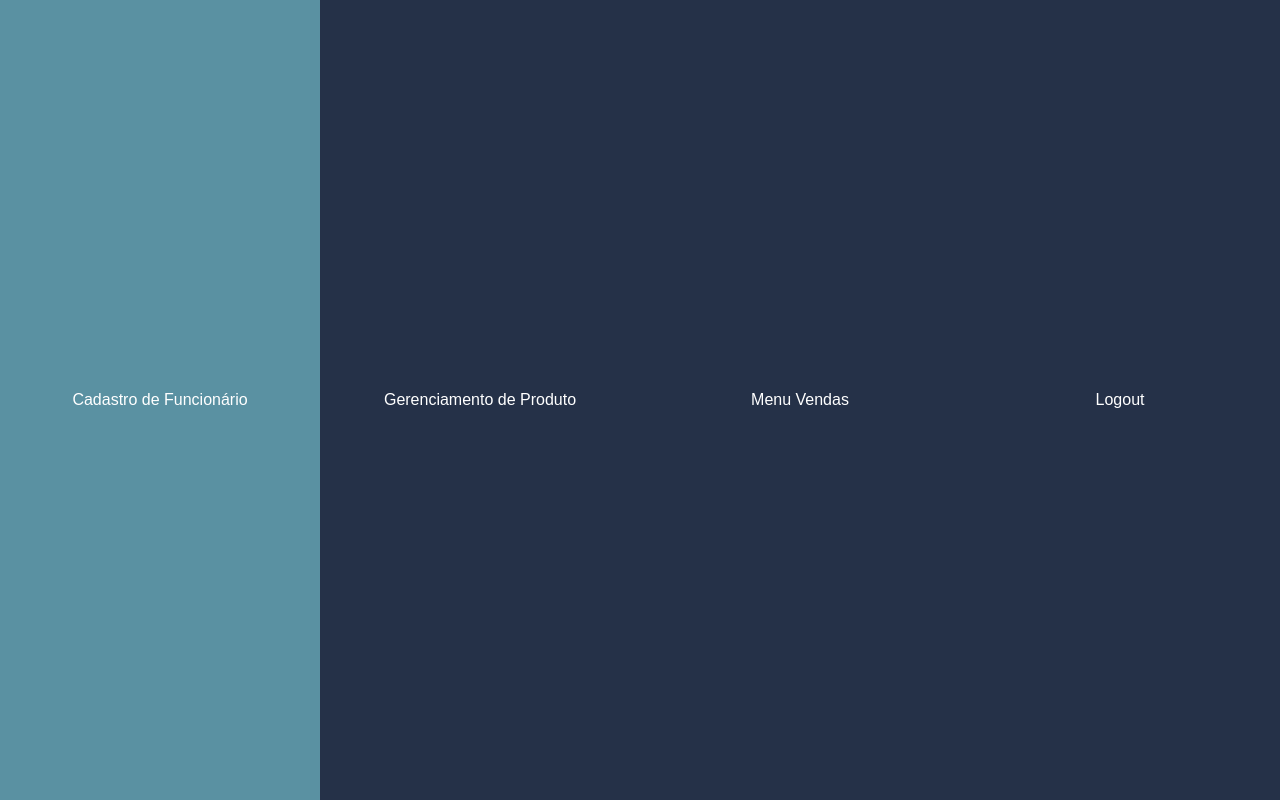
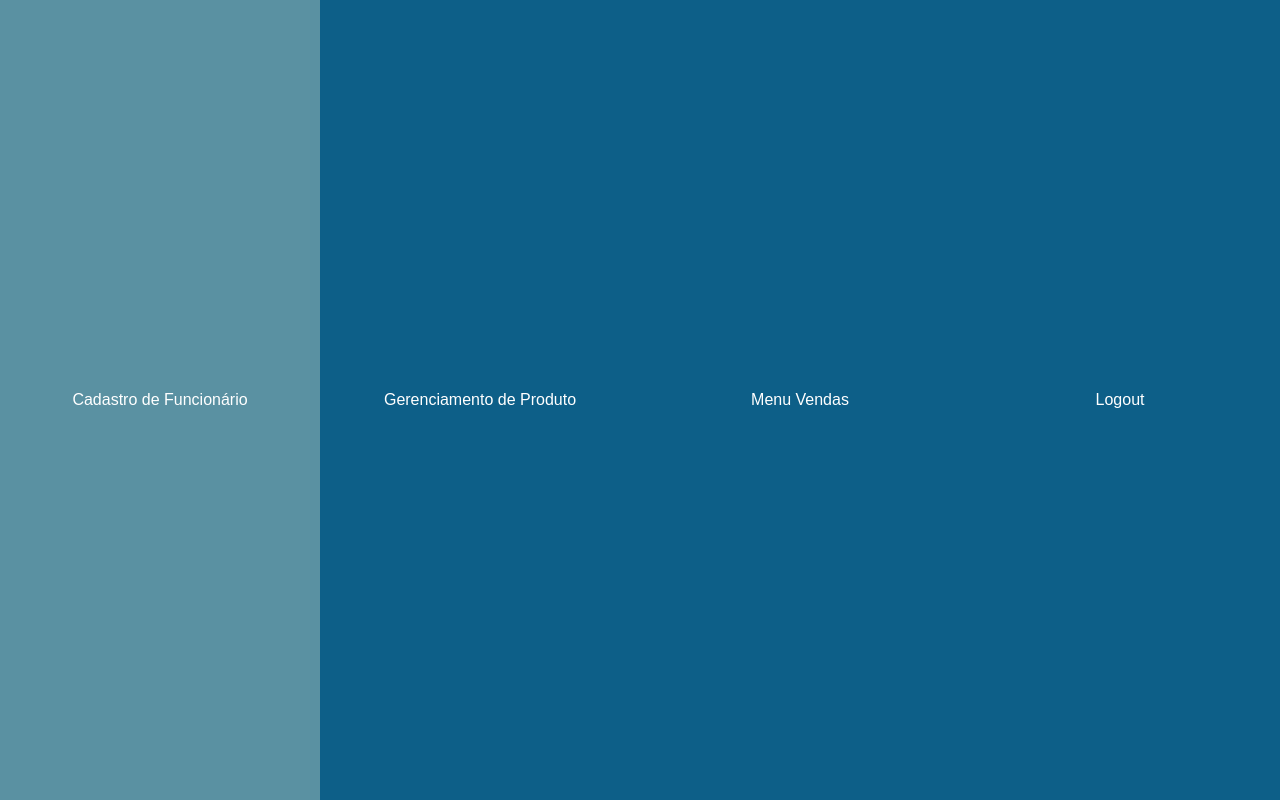
Before and after one commit to C4LD4R3LL1/Estoque-Web, a website: page paginas/menu.html in a window 1280 px wide. Drawn offline with Linux system fonts and the light colour scheme.

Commit message:
estilização menu

```diff
--- a/paginas/menu.html
+++ b/paginas/menu.html
@@ -29,12 +29,13 @@
         display: flex;
         justify-content: center;
         align-items: center;
-        background-color: #253148;
+        background-color: #0d5f88;
     }
 
     .bloco-menu a {
         color: white;
         text-decoration: none;
+        cursor: pointer;
     }
 
     .bloco-menu:hover {
```
